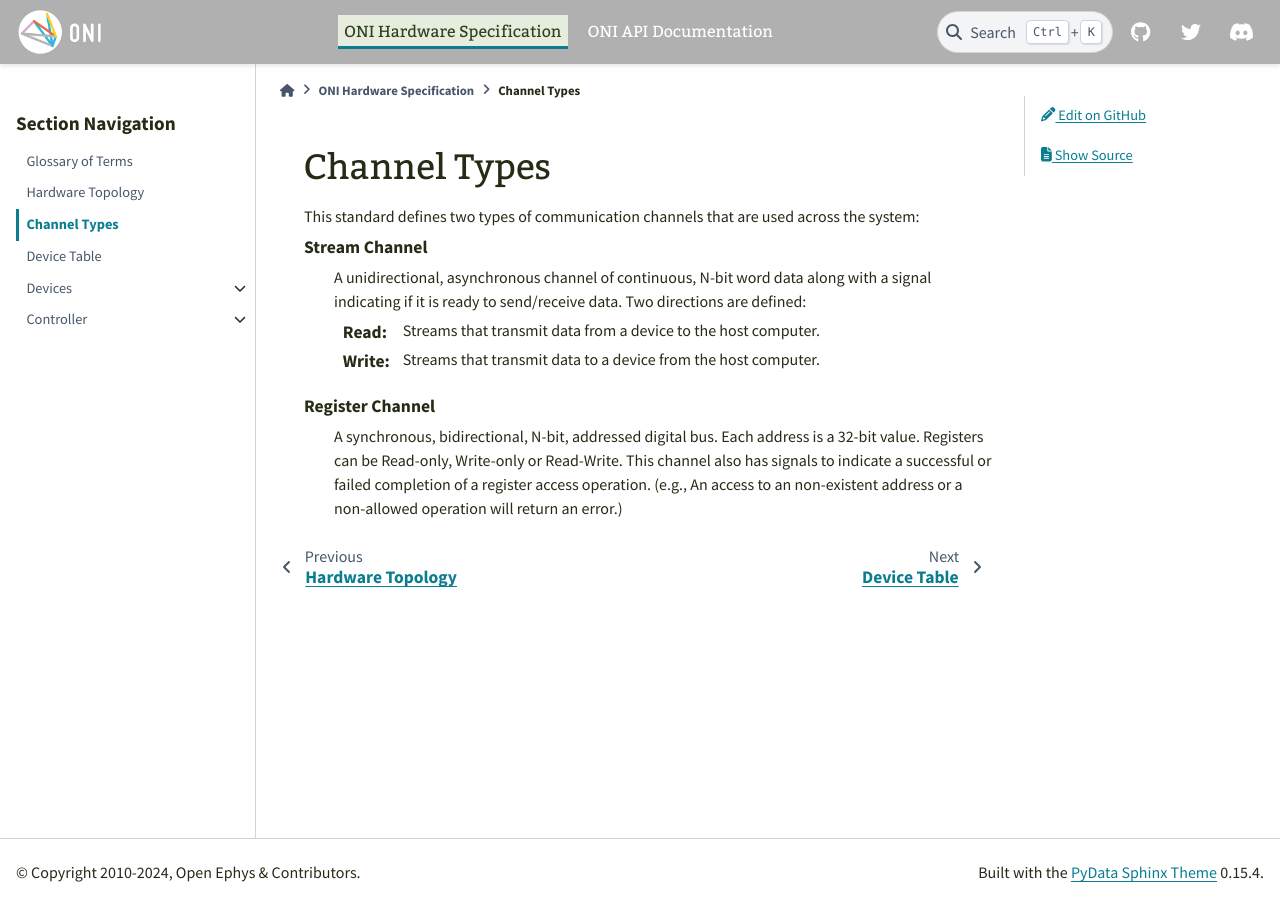
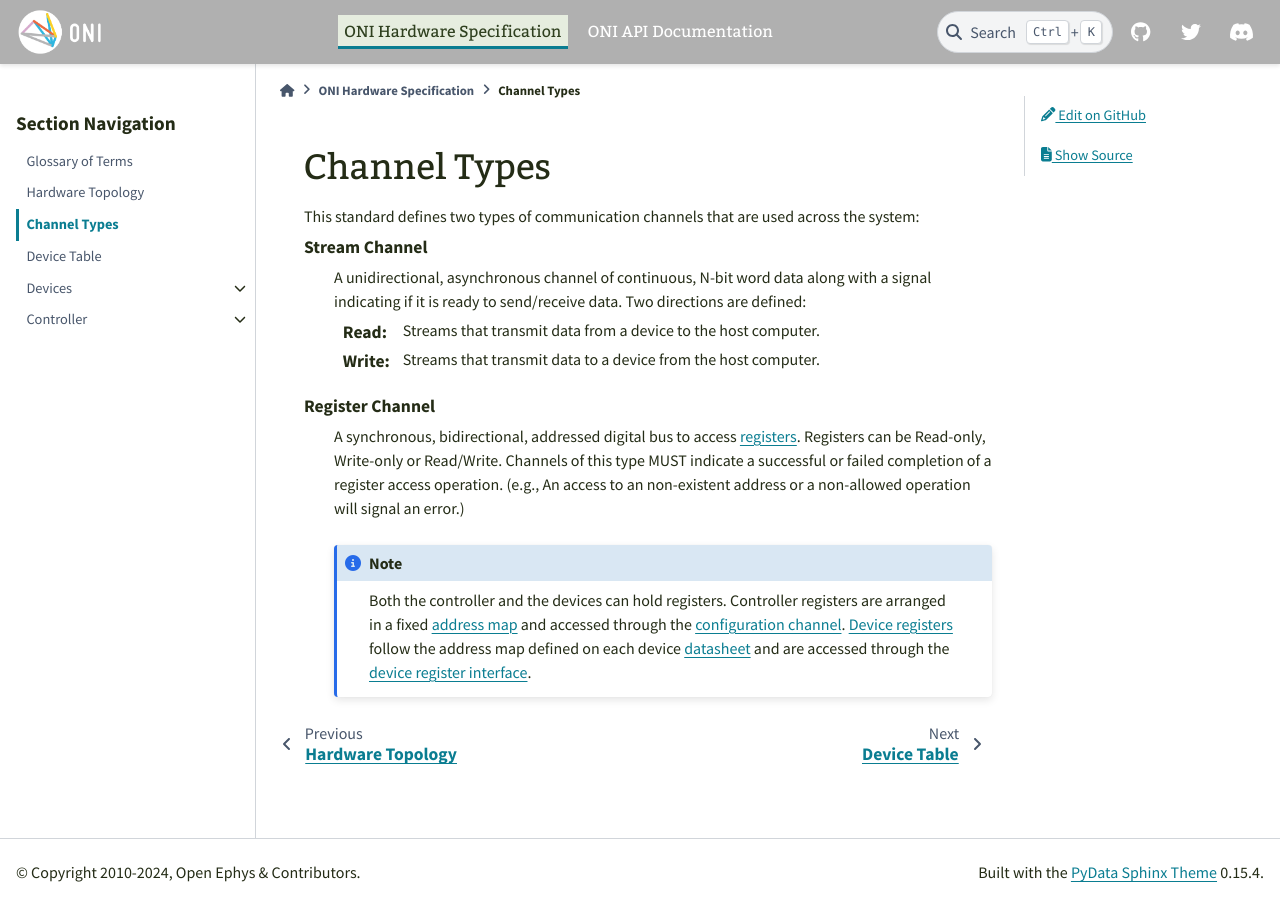
Before and after one commit to open-ephys/ONI, a Sphinx documentation site: the page built from source/hw-spec/comm_channels.rst, in a window 1280 px wide. Built offline with Sphinx 7.4.7 and the PyData theme 0.15.4, drawn with Linux system fonts in a browser that asks for light colours.

Commit message:
Clarify register description - Add glossary term for registers - Specify cotroller and device registers con channel types page

```diff
--- a/source/hw-spec/comm_channels.rst
+++ b/source/hw-spec/comm_channels.rst
@@ -16,8 +16,13 @@ the system:
     :Write: Streams that transmit data to a device from the host computer.
 
   Register Channel
-    A synchronous, bidirectional, N-bit, addressed digital bus. Each address is
-    a 32-bit value. Registers can be Read-only, Write-only or Read-Write. This
-    channel also has signals to indicate a successful or failed completion of a
-    register access operation. (e.g., An access to an non-existent address or a
-    non-allowed operation will return an error.)
+    A synchronous, bidirectional, addressed digital bus to access :term:`registers<Register>`.
+    Registers can be Read-only, Write-only or Read/Write. Channels of this type
+    MUST indicate a successful or failed completion of a register access operation.
+    (e.g., An access to an non-existent address or a non-allowed operation will signal an error.)
+
+    .. note:: Both the controller and the devices can hold registers. Controller registers are
+      arranged in a fixed :ref:`address map<addresses>` and accessed through the
+      :ref:`configuration channel<conf-chan>`. :ref:`Device registers<dev-register>`
+      follow the address map defined on each device :ref:`datasheet<dev-datasheet>`
+      and are accessed through the :ref:`device register interface<register_interface>`.
--- a/source/hw-spec/glossary.rst
+++ b/source/hw-spec/glossary.rst
@@ -114,3 +114,8 @@ elements and/or its context within the specification.
     a :term:`Hub` that is separated from the :term:`Controller` (e.g., a wire or
     wireless communication channel) or it could be a bus inside of the
     :term:`Controller` in the case of a local hub.
+
+  Register
+    A 32-bit addressed value.
+
+    .. seealso:: :term:`Register Channel`
```
